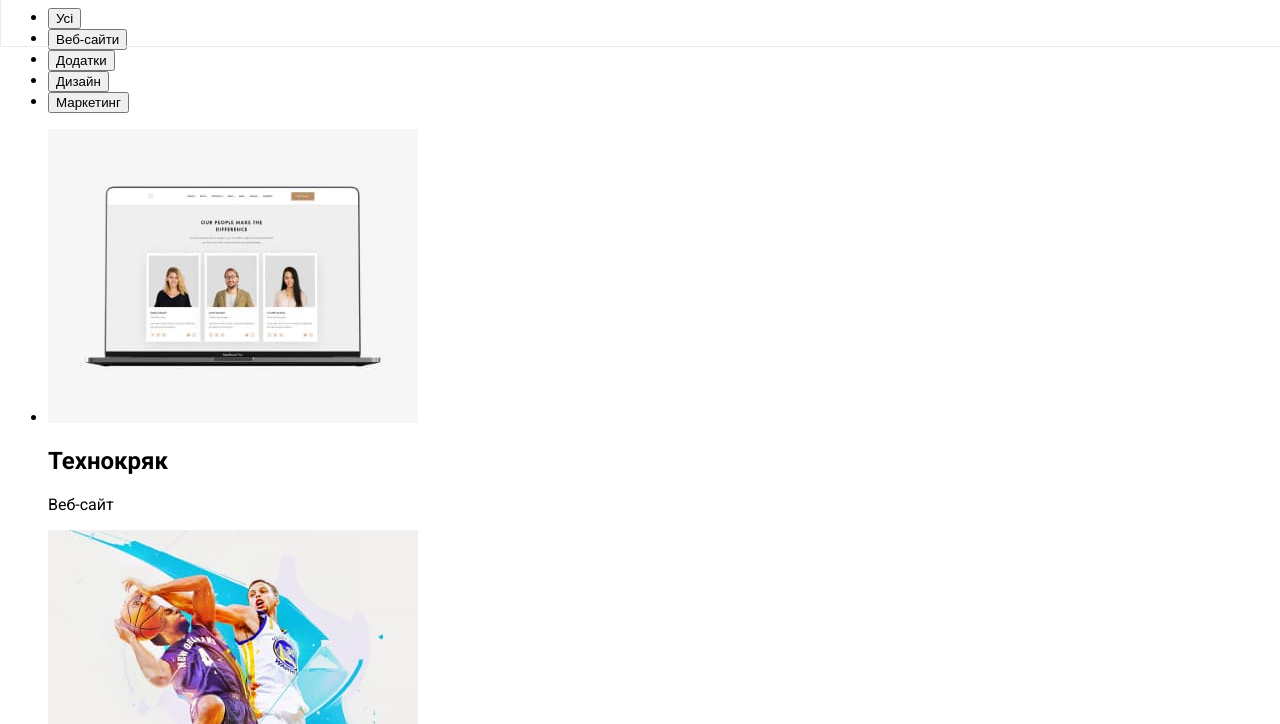
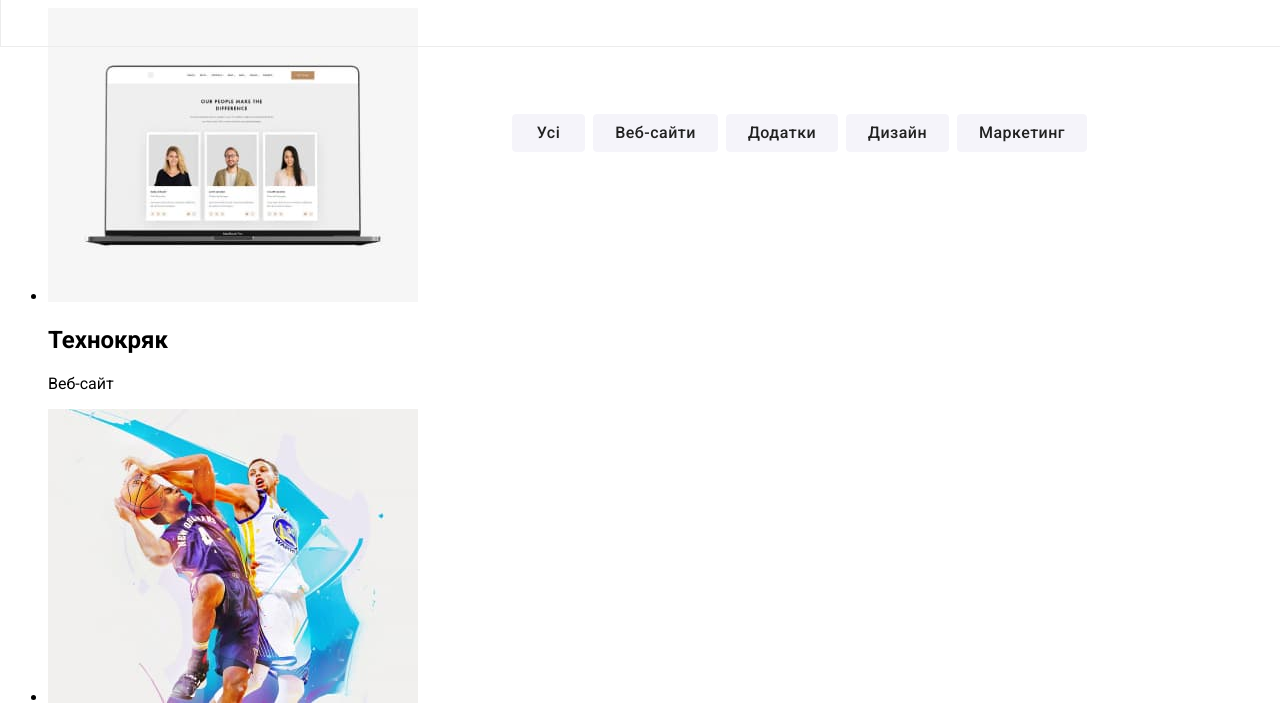
Before and after one commit to YuriyPilipenkoKH/goit-markup-hw-02, a plain HTML site: page portfolio.html in a window 1280 px wide. Shown: the part 60-784 px from the top of the page. Drawn offline with Linux system fonts and the light colour scheme.

Commit message:
buttons done

```diff
--- a/css/styles.css
+++ b/css/styles.css
@@ -473,9 +473,82 @@ body {
     font-size: 14px;
     line-height: 24px;
     text-decoration: none;
+    letter-spacing: 0.03em;
+    color: rgba(255, 255, 255, 0.6);
+}
+/*Портфоліо*/
+.button-list {
+    float: left;
+    list-style-type: none;
+    text-decoration: none;
+}
 
+.button1,
+.button2,
+.button3,
+.button4,
+.button5 {
+    float: left;
+    font-family: 'Roboto';
+    font-style: normal;
+    font-weight: 500;
+    font-size: 16px;
+    line-height: 26px;
+    text-align: center;
     letter-spacing: 0.03em;
-
-    color: rgba(255, 255, 255, 0.6);
+    color: #212121;
+    background-color: #F5F4FA;
+    border-radius: 4px;
+    border: 1px solid #F5F4FA;
+}
+.button1:hover,
+.button2:hover,
+.button3:hover,
+.button4:hover,
+.button5:hover,
+.button1:focus,
+.button2:focus,
+.button3:focus,
+.button4:focus,
+.button5:focus {
+    background: #2196F3;
+    color: #FFFFFF;
+    border-radius: 4px;
+    border: 1px solid #2196f3;
+}
+.button1 {
+    position: absolute;
+    width: 73px;
+    height: 38px;
+    left: 512px;
+    top: 174px;
+}
+.button2 {
+    position: absolute;
+    width: 125px;
+    height: 38px;
+    left: 593px;
+    top: 174px;
+}
+.button3 {
+    position: absolute;
+    width: 112px;
+    height: 38px;
+    left: 726px;
+    top: 174px;
+}
+.button4 {
+    position: absolute;
+    width: 103px;
+    height: 38px;
+    left: 846px;
+    top: 174px;
+}
+.button5 {
+    position: absolute;
+    width: 130px;
+    height: 38px;
+    left: 957px;
+    top: 174px;
 
 }
--- a/portfolio.html
+++ b/portfolio.html
@@ -39,21 +39,21 @@
     <main>
         <section>
             <h1 class="invisible">Портфоліо</h1>
-            <ul>
+            <ul class="button-list">
                 <li>
-                    <button type="button">Усі</button>
+                    <button type="button" class="button1">Усі</button>
                 </li>
                 <li>
-                    <button type="button">Веб-сайти</button>
+                    <button type="button" class="button2">Веб-сайти</button>
                 </li>
                 <li>
-                    <button type="button">Додатки</button>
+                    <button type="button" class="button3">Додатки</button>
                 </li>
                 <li>
-                    <button type="button">Дизайн</button>
+                    <button type="button" class="button4">Дизайн</button>
                 </li>
                 <li>
-                    <button type="button">Маркетинг</button>
+                    <button type="button" class="button5">Маркетинг</button>
                 </li>
             </ul>
             <ul>
```
